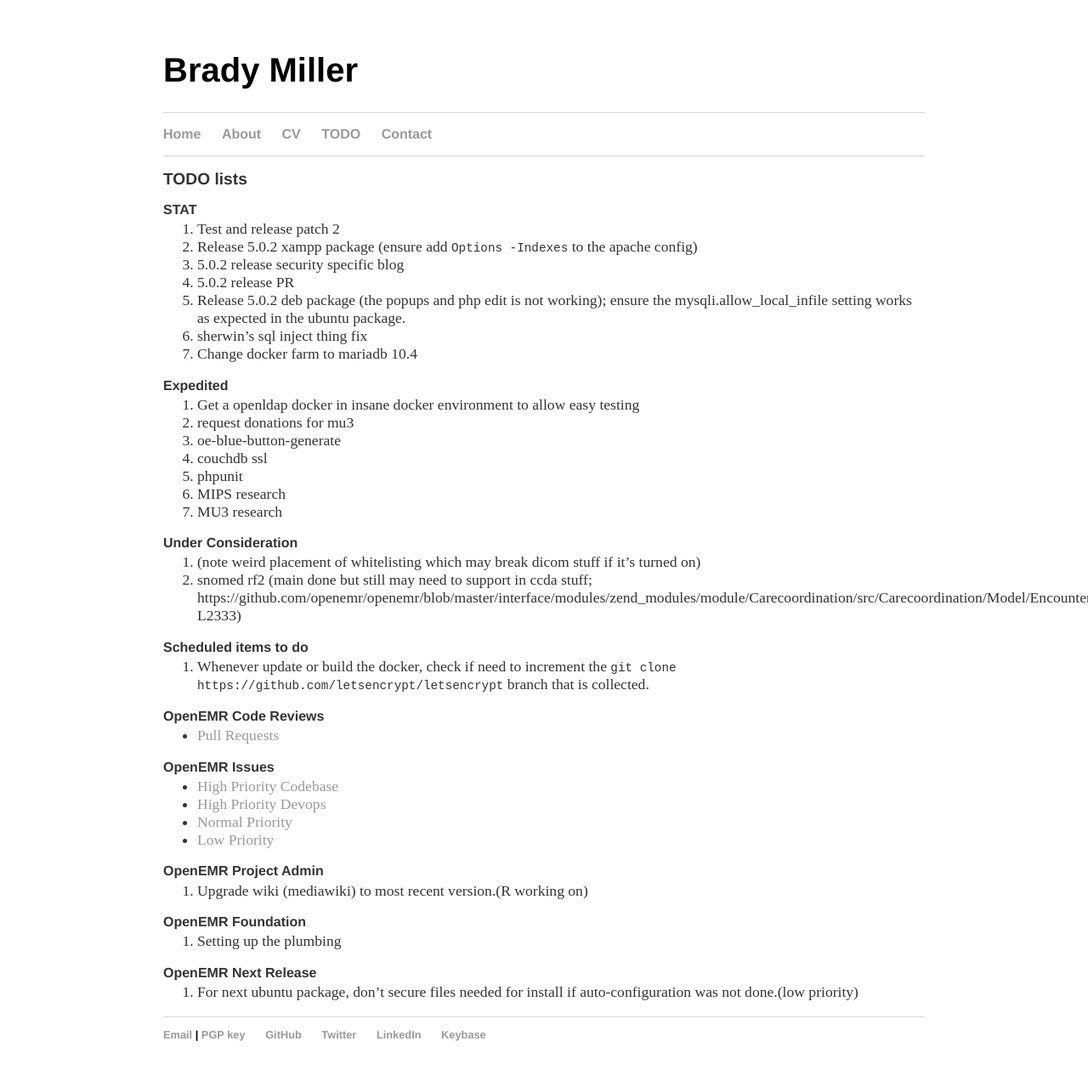
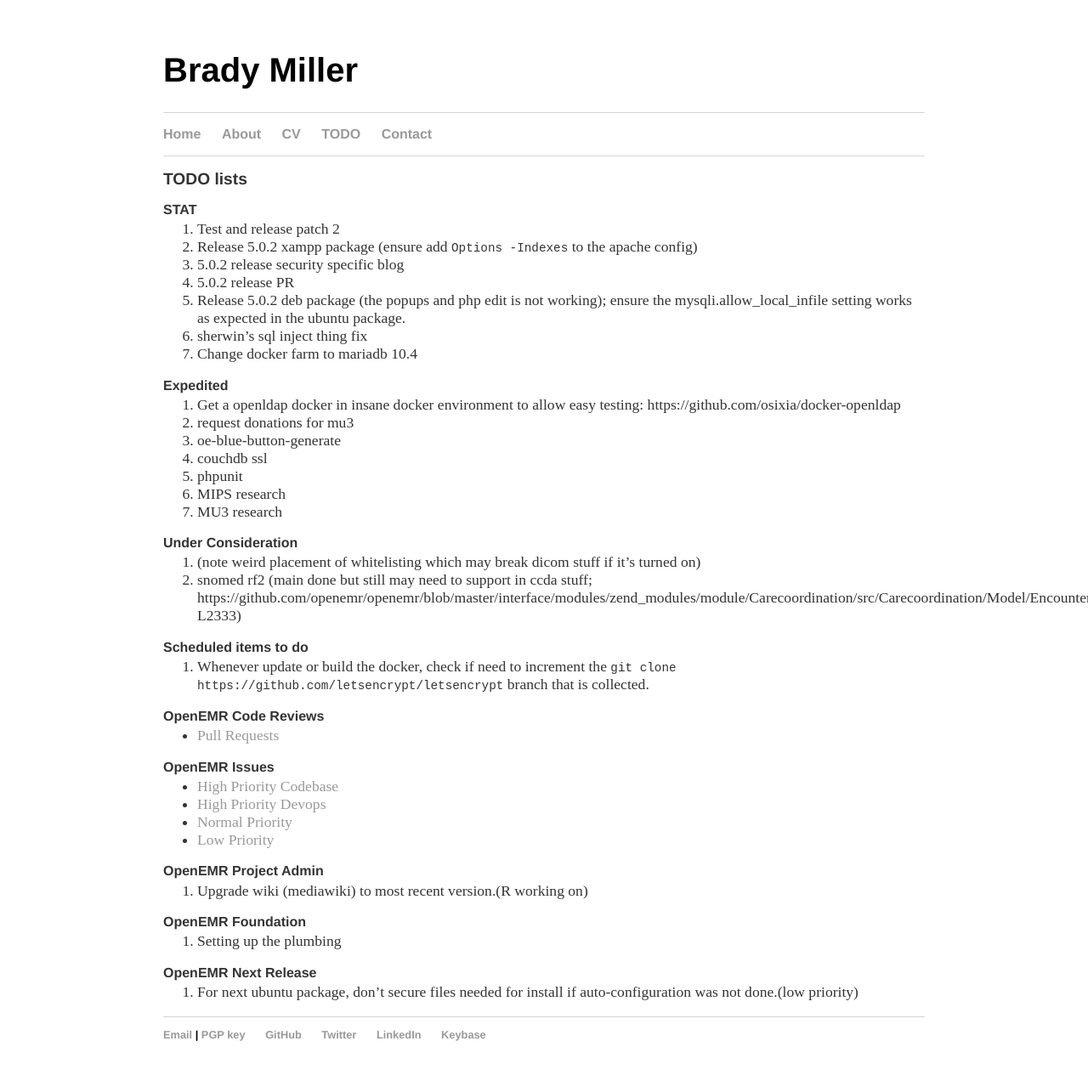
Before and after one commit to bradymiller/bradymiller.github.io, a Jekyll site: the page built from todo/index.md, in a window 1280 px wide. Shown: the whole page at 85% size. Built offline with Jekyll 4.4.1, drawn with Linux system fonts in a browser that asks for light colours; our own code applies the rules of GitHub Pages for plain Markdown files; some of the changed lines change nothing that is shown.

Commit message:
Update index.md

```diff
--- a/todo/index.md
+++ b/todo/index.md
@@ -13,7 +13,7 @@
 1. Change docker farm to mariadb 10.4
 
 ### Expedited
-1. Get a openldap docker in insane docker environment to allow easy testing
+1. Get a openldap docker in insane docker environment to allow easy testing: https://github.com/osixia/docker-openldap
 1. request donations for mu3
 1. oe-blue-button-generate
 1. couchdb ssl
```
